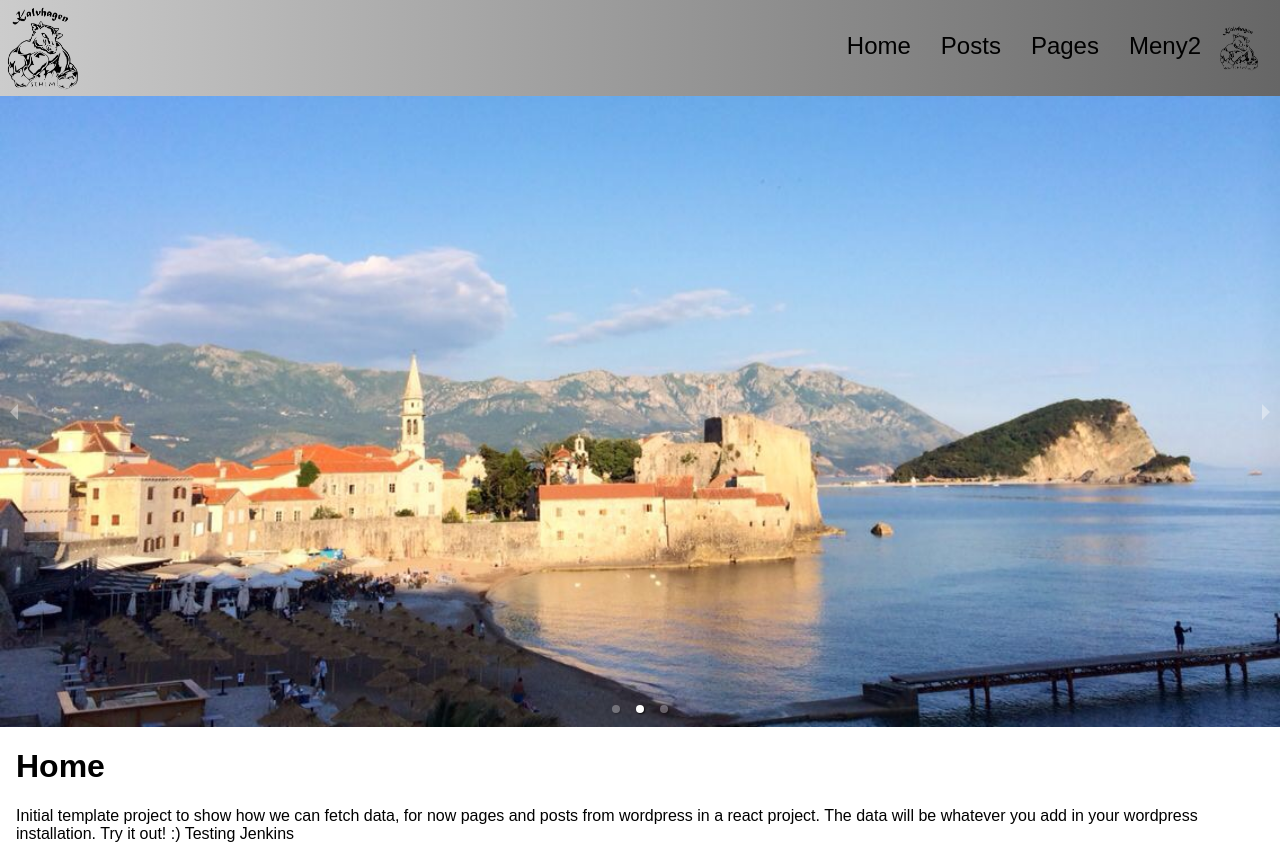
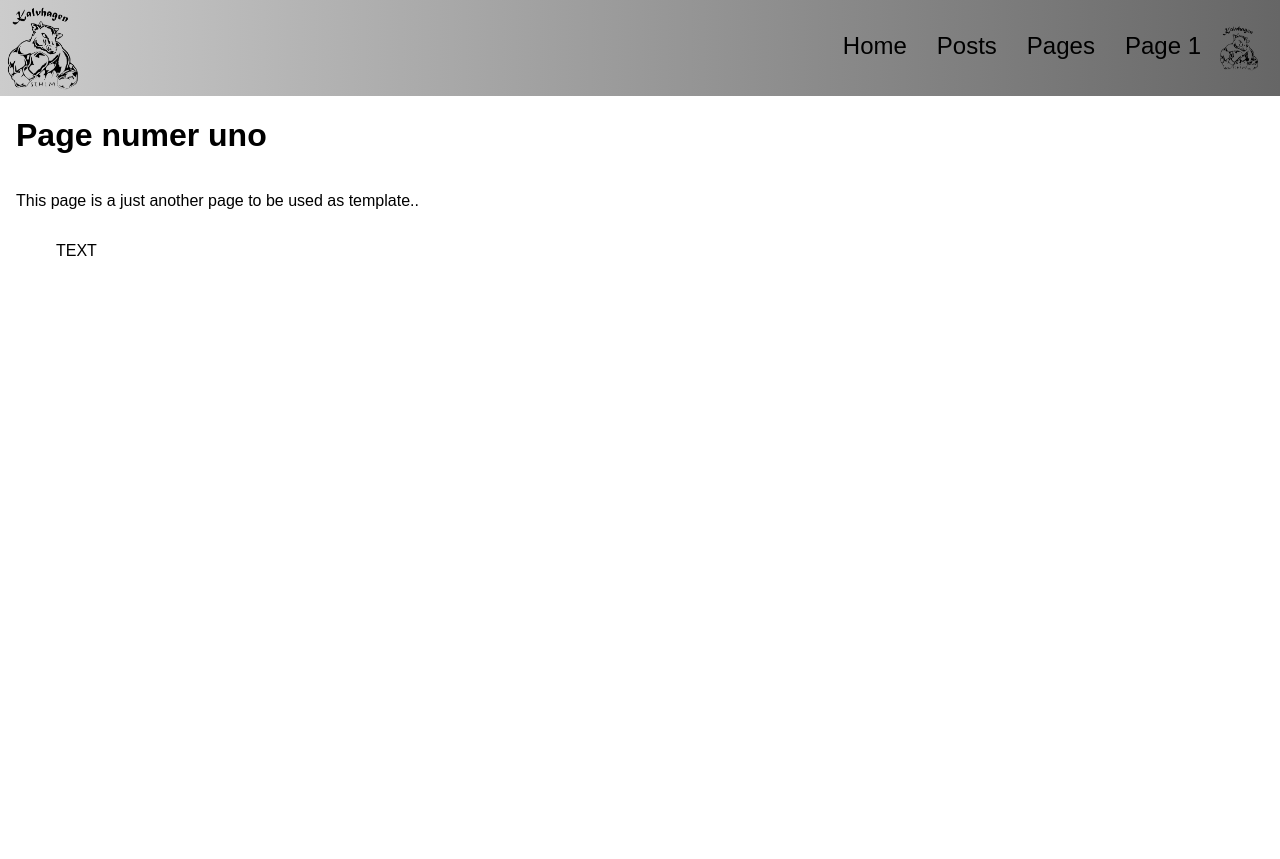
Before and after one commit to ClaremontAB/Kalvhagen, a React app: page /page1 in a window 1280 px wide. Before the commit this address led to /. After the commit the page ends 800 px from the top, so only its background shows below. Built offline with nearby package versions, Linux system fonts and the light colour scheme.

Commit message:
added a template page, cleaned out some old code that was not in use

```diff
--- a/src/App.js
+++ b/src/App.js
@@ -3,6 +3,7 @@ import Home                 from './Home.js';
 import Pages                from './Pages.js';
 import Posts                 from './Posts.js';
 import Header               from './Header.js';
+import Page1              from './Page1.js';
 
 import './css/index.css';
 
@@ -26,7 +27,8 @@ class App extends Component {
   buildRoutes(response) {
     return [
       <Route key='1' component={Posts} path='/posts'/>,
-      <Route key='2' component={Pages} path='/pages'/>
+      <Route key='2' component={Pages} path='/pages'/>,
+      <Route key='3' component={Page1} path='/page1'/>
     ]
   }
 
--- a/src/Carousel.js
+++ b/src/Carousel.js
@@ -11,26 +11,28 @@ class imgCarousel extends Component {
     super(props);
 
     this.state = {
-      text: ["hej"]
+      text: ""
     };
   }
 
-  click1() {
-    alert( "image clicked");
-
+  click1(key) {
+    alert("image clicked");
   }
 
   render() {
       return (
-          <Carousel showThumbs={false} autoPlay={true} onClickItem={this.click1} showStatus={false}>
+          <Carousel showThumbs={false} autoPlay={false} onClickItem={this.click1} showStatus={false}>
               <div>
                   <img src={image1} alt="legend1" />
+                  <p className="legend">Legend image 1</p>
               </div>
               <div>
                   <img src={image1} alt="legend2" />
+                  <p className="legend">Legend image 2</p>
               </div>
               <div>
                   <img src={image1} alt="legend3"/>
+                  <p className="legend">Legend image 3</p>
               </div>
           </Carousel>
       );
--- a/src/Menu.js
+++ b/src/Menu.js
@@ -18,7 +18,8 @@ class Menu extends Component {
         <Link to="/" className={cssClass}>Home</Link>
         <Link to="/posts" key="1" className={cssClass} >Posts</Link>
         <Link to="/pages" key="2" className={cssClass} >Pages</Link>
-        <Link to="/pages" key="3" className={cssClass} >Meny2</Link>
+        <Link to="/page1" key="3" className={cssClass} >Page 1</Link>
+
       </div>
     )
   }
--- /dev/null
+++ b/src/Page1.js
@@ -0,0 +1,32 @@
+import React, {Component} from 'react';
+import './css/page.css';
+
+class Page1 extends Component {
+
+  constructor(props) {
+    super(props);
+
+    this.state = {
+      data: []
+    };
+  }
+
+  componentDidMount() {
+    //debugger;
+  }
+
+    render() {
+
+        return (
+            <div className="page">
+                <h1>Page numer uno</h1>
+                <p>This page is a just another page to be used as template..</p>
+                <ul>
+                  <div> TEXT </div>
+                </ul>
+            </div>
+        );
+    }
+}
+
+export default Page1;
--- a/src/Pages.js
+++ b/src/Pages.js
@@ -13,7 +13,6 @@ class Pages extends Component {
   }
 
   componentDidMount() {
-    //debugger;
     ReqHandler.getPages()
       .then(res => {
         const pages = res;
--- a/src/Posts.js
+++ b/src/Posts.js
@@ -13,7 +13,6 @@ class Posts extends Component {
   }
 
   componentDidMount() {
-    //debugger;
     ReqHandler.getPosts()
       .then(res => {
         const posts = res;
--- a/src/ReqHandler.js
+++ b/src/ReqHandler.js
@@ -12,9 +12,6 @@ import 'whatwg-fetch';
  getPages() {
     return fetch(this.pagesEndPoint)
       .then((response) => response.json())
-      /*.then((responseJson) => {
-        return responseJson.movies;
-      })*/
       .catch((error) => {
         console.error(error);
       });
@@ -23,9 +20,6 @@ import 'whatwg-fetch';
   getPosts() {
     return fetch(this.postsEndPoint)
       .then((response) => response.json())
-      /*.then((responseJson) => {
-        return responseJson.movies;
-      })*/
       .catch((error) => {
         console.error(error);
       });
--- a/src/css/page.css
+++ b/src/css/page.css
@@ -1,5 +1,6 @@
 .page {
-  display: block;
+  display: flex;
+  flex-direction: column;
   margin-left: 1em;
   margin-right: 1em;
 }
```
